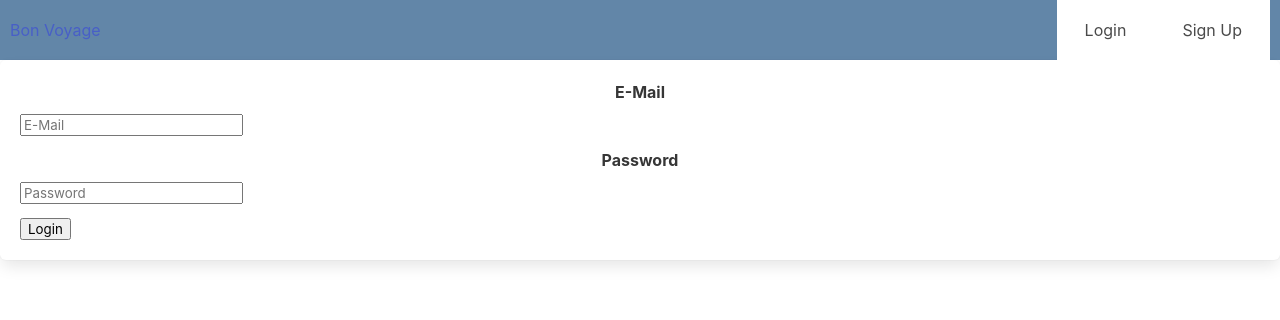
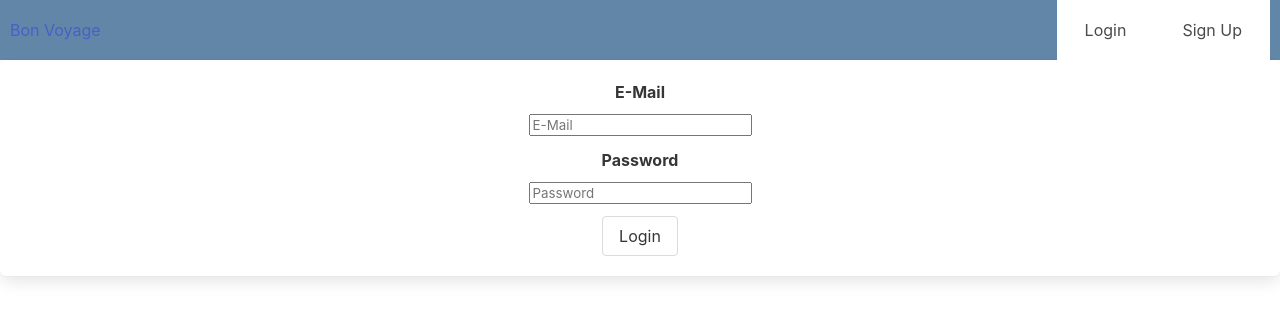
Before and after one commit to Capstone-Bi-Coastal-Visualizers/data-visualization, a React app: page /login in a window 1280 px wide. Shown: the top 320 px of the page. Built offline with nearby package versions, Linux system fonts and the light colour scheme.

Commit message:
Chore: Fixed login and sign up

```diff
--- a/client/components/AuthForm.js
+++ b/client/components/AuthForm.js
@@ -9,24 +9,51 @@ import { toggleModal } from "../store/auth";
 const AuthForm = (props) => {
   const dispatch = useDispatch();
   const { name, displayName, handleSubmit, error } = props;
+  const [state, setState] = useState({
+    email: "",
+    password: "",
+    firstName: "",
+    lastName: "",
+    name: name,
+  });
 
   return (
-    <div className="box field">
+    <div className="box field is-flex is-flex-direction-column is-justify-content-center is-align-items-center">
       {/* <form onSubmit={handleSubmit} name={name}> */}
       {/* <label className="label" htmlFor="email">
               <small>Email</small>
           </label>
           <input name="email" type="text" /> */}
-      <div class="field">
-        <label class="label has-text-centered">E-Mail</label>
-        <div class="control">
-          <input class="email" type="text" placeholder="E-Mail" />
+      <div className="field">
+        <label className="label has-text-centered" htmlFor="email">
+          E-Mail
+        </label>
+        <div className="control">
+          <input
+            name="email"
+            type="email"
+            value={state.email}
+            onChange={(event) => {
+              setState({ ...state, email: event.target.value });
+            }}
+            placeholder="E-Mail"
+          />
         </div>
       </div>
-      <div class="field">
-        <label class="label has-text-centered">Password</label>
-        <div class="control">
-          <input class="password" type="text" placeholder="Password" />
+      <div className="field">
+        <label className="label has-text-centered" htmlFor="password">
+          Password
+        </label>
+        <div className="control">
+          <input
+            name="password"
+            type="password"
+            value={state.password}
+            onChange={(event) => {
+              setState({ ...state, password: event.target.value });
+            }}
+            placeholder="Password"
+          />
         </div>
       </div>
       {/* <div>
@@ -36,23 +63,50 @@ const AuthForm = (props) => {
           <input name="password" type="password" />
         </div> */}
       {displayName === "Sign Up" && (
-        <div>
-          <div>
-            <label htmlFor="firstName">
-              <small>First Name</small>
+        <>
+          <div className="field">
+            <label className="label has-text-centered" htmlFor="firstName">
+              First Name
             </label>
-            <input name="firstName" type="text" />
+            <div className="control">
+              <input
+                name="firstName"
+                type="text"
+                onChange={(event) => {
+                  setState({ ...state, firstName: event.target.value });
+                }}
+                value={state.firstName}
+                placeholder="First Name"
+              />
+            </div>
           </div>
-          <div>
-            <label htmlFor="lastName">
-              <small>Last Name</small>
+          <div className="field">
+            <label className="label has-text-centered" htmlFor="lastName">
+              Last Name
             </label>
-            <input name="lastName" type="text" />
-          </div>{" "}
-        </div>
+            <div className="control">
+              <input
+                name="lastName"
+                type="text"
+                onChange={(event) => {
+                  setState({ ...state, lastName: event.target.value });
+                }}
+                value={state.lastName}
+                placeholder="Last Name"
+              />
+            </div>
+          </div>
+        </>
       )}
-      <div>
-        <button type="submit" onClick={() => dispatch(toggleModal())}>
+      <div className="control">
+        <button
+          type="submit"
+          className="button"
+          onClick={() => {
+            handleSubmit(state);
+            dispatch(toggleModal());
+          }}
+        >
           {displayName}
         </button>
       </div>
@@ -80,16 +134,15 @@ const mapSignup = (state) => {
 
 const mapDispatch = (dispatch) => {
   return {
-    handleSubmit(evt) {
-      evt.preventDefault();
-      const formName = evt.target.name;
-      const email = evt.target.email.value;
-      const password = evt.target.password.value;
+    handleSubmit(state) {
+      const formName = state.name;
+      const email = state.email;
+      const password = state.password;
       if (formName === "login") {
         dispatch(authenticate(email, password, formName));
       } else {
-        const firstName = evt.target.firstName.value;
-        const lastName = evt.target.lastName.value;
+        const firstName = state.firstName;
+        const lastName = state.lastName;
         dispatch(
           authenticateSignup(email, password, firstName, lastName, formName)
         );
```
